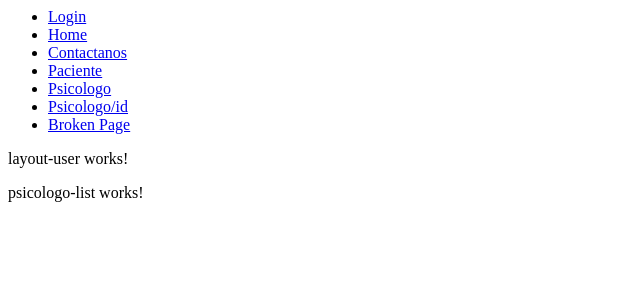
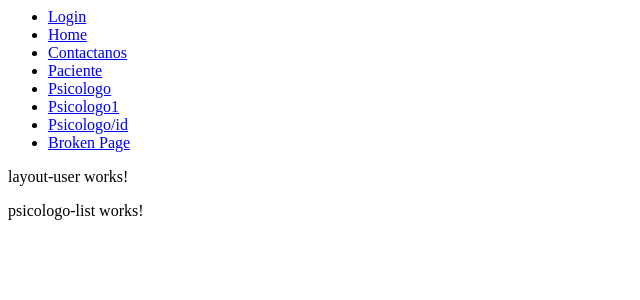
Before and after one commit to luis-alfaro/WebPsicologia, an Angular app: page /#/psicologo in a window 1280 px wide. Shown: the top 300 px of the page, without its empty margins (0-640 px from the left). Built offline with nearby package versions, Linux system fonts and the light colour scheme.

Commit message:
Se creó enrutamiento con id's para psicologo

```diff
--- a/src/app/app.component.html
+++ b/src/app/app.component.html
@@ -4,6 +4,7 @@
   <li><a routerLink="/contactanos">Contactanos</a></li>
   <li><a routerLink="/paciente">Paciente</a></li>
   <li><a routerLink="/psicologo">Psicologo</a></li>
+  <li><a routerLink="/psicologo/1">Psicologo1</a></li>
   <li><a routerLink="/psicologo/detail">Psicologo/id</a></li>
   <li><a routerLink="/broken/page">Broken Page</a></li>
 </ul>
--- a/src/app/modules/psicologo/psicologo-detail/psicologo-detail.component.ts
+++ b/src/app/modules/psicologo/psicologo-detail/psicologo-detail.component.ts
@@ -1,4 +1,5 @@
 import { Component, OnInit } from '@angular/core';
+import { ActivatedRoute } from '@angular/router';
 
 @Component({
   selector: 'app-psicologo-detail',
@@ -6,10 +7,11 @@ import { Component, OnInit } from '@angular/core';
   styleUrls: ['./psicologo-detail.component.css']
 })
 export class PsicologoDetailComponent implements OnInit {
-
-  constructor() { }
+  constructor(private route: ActivatedRoute) { }
 
   ngOnInit() {
+    let psicologoId = this.route.snapshot.paramMap.get('psicologoId');
+    console.log(psicologoId);
   }
 
 }
```
Also changed, not shown: src/app/modules/psicologo/psicologo-routing.module.ts (+1 -9 lines).
